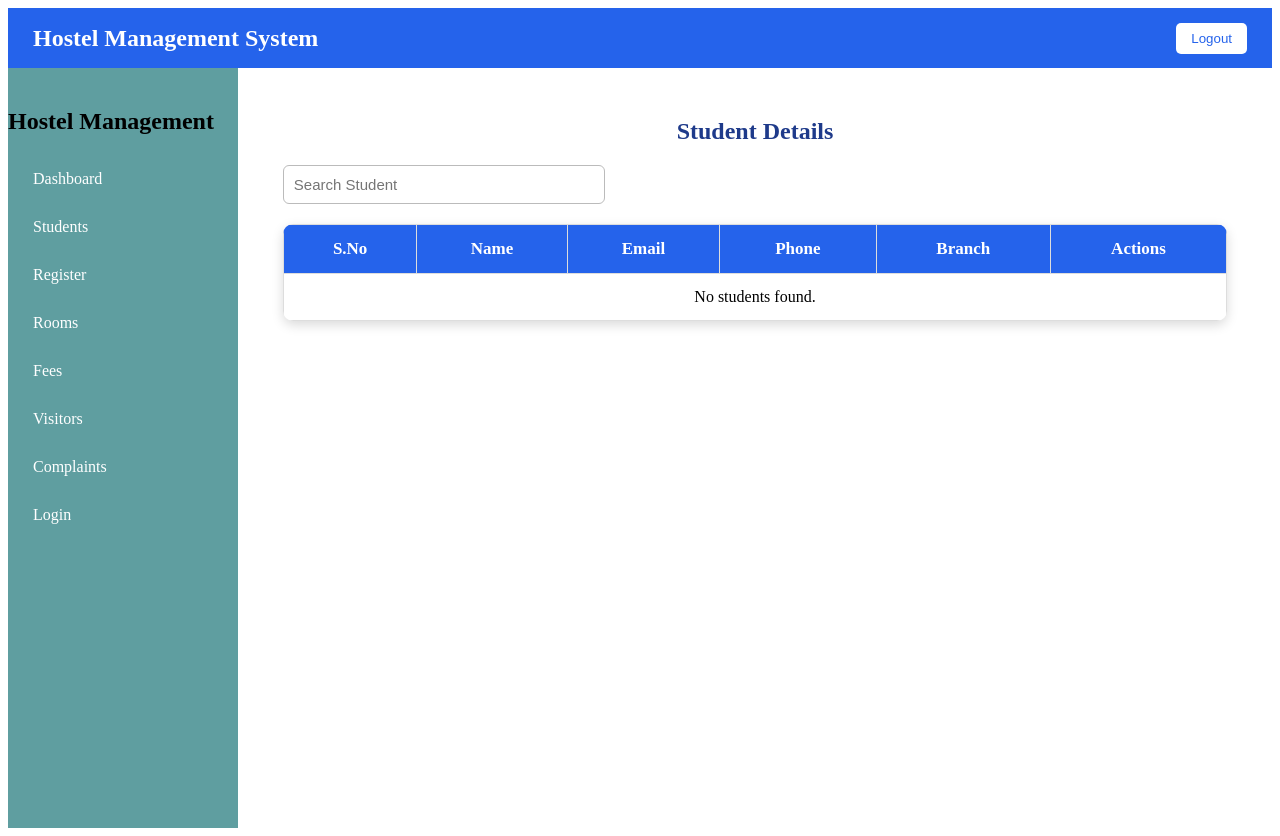
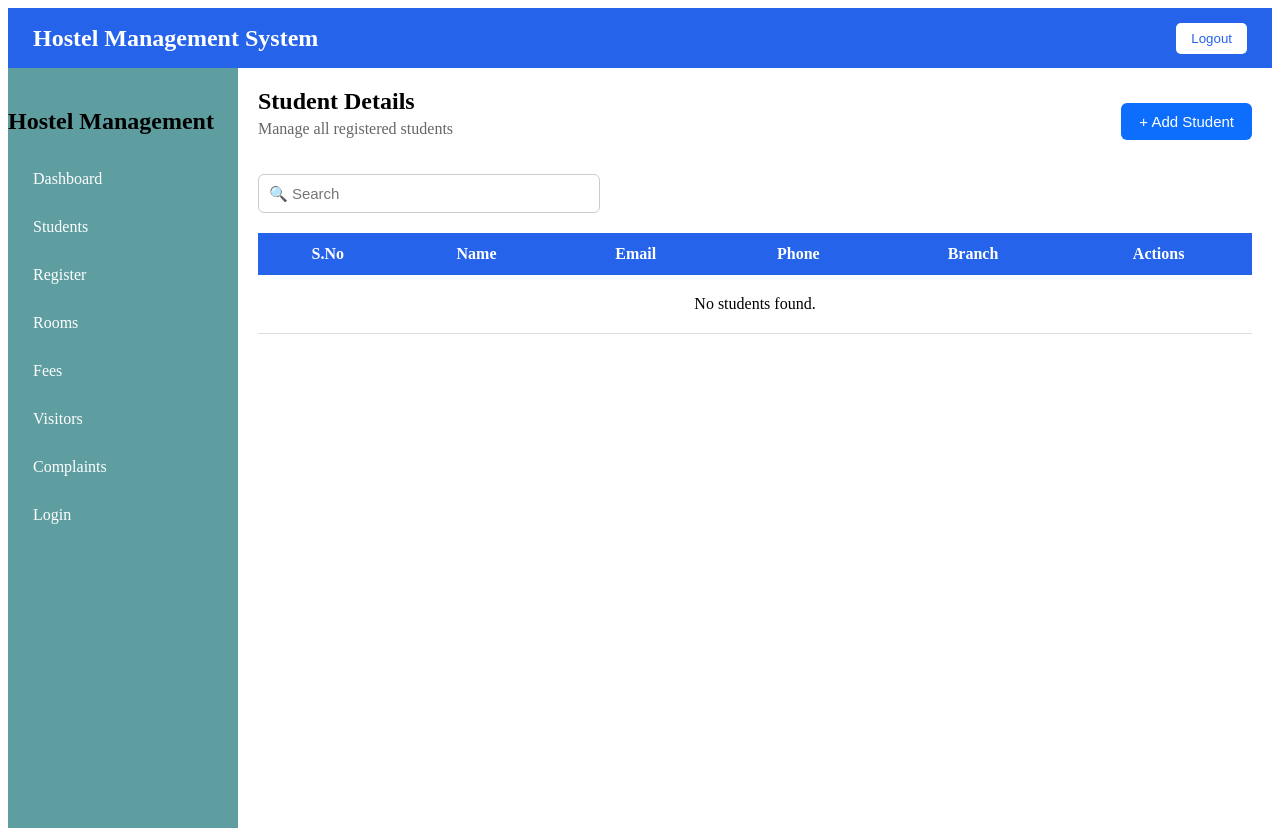
Before and after one commit to tylsaraswathi-gif/Hostel-Management-System, a React (Vite) app: page /students in a window 1280 px wide. Built offline with nearby package versions, Linux system fonts and the light colour scheme.

Commit message:
Updated Student

```diff
--- a/src/pages/Students/Students.css
+++ b/src/pages/Students/Students.css
@@ -1,94 +1,60 @@
-.students-container {
-    width: 95%;
-    margin: 30px auto;
+.top-bar{
+    display:flex;
+    justify-content:space-between;
+    align-items:center;
+    margin-bottom:20px;
 }
 
-.students-container h2 {
-    text-align: center;
-    margin-bottom: 20px;
-    color: #1e3a8a;
+.top-bar h2{
+    margin:0;
 }
 
-.search-box {
-    width: 300px;
-    padding: 10px;
-    margin-bottom: 20px;
-    border: 1px solid #bbb;
-    border-radius: 6px;
-    font-size: 15px;
+.top-bar p{
+    margin-top:5px;
+    color:#666;
 }
 
-.student-table {
-    width: 100%;
-    border-collapse: collapse;
-    background: #fff;
-    border-radius: 10px;
-    overflow: hidden;
-    box-shadow: 0 4px 12px rgba(0,0,0,0.15);
+.add-student-btn{
+    background:#0d6efd;
+    color:#fff;
+    border:none;
+    padding:10px 18px;
+    border-radius:6px;
+    cursor:pointer;
+    font-size:15px;
 }
 
-.student-table th,
-.student-table td {
-    border: 1px solid #ddd;
-    padding: 14px;
-    text-align: center;
+.add-student-btn:hover{
+    background:#0b5ed7;
 }
 
-.student-table th {
-    background: #2563eb;
-    color: white;
-    font-size: 17px;
+.search-container{
+    margin-bottom:20px;
 }
 
-.student-table tr:nth-child(even) {
-    background: #f8fafc;
+.search-box{
+    width:320px;
+    padding:10px;
+    border:1px solid #ccc;
+    border-radius:6px;
+    font-size:15px;
 }
 
-.student-table tr:hover {
-    background: #eef4ff;
+.save-btn{
+    background:#198754;
+    color:#fff;
+    border:none;
+    padding:6px 12px;
+    margin-right:5px;
+    border-radius:5px;
+    cursor:pointer;
 }
 
-/* Buttons */
-
-.view-btn,
-.edit-btn,
-.delete-btn {
-    border: none;
-    padding: 8px 16px;
-    margin: 3px;
-    border-radius: 5px;
-    cursor: pointer;
-    color: white;
-    font-size: 14px;
-    transition: 0.3s;
+.cancel-btn{
+    background:#6c757d;
+    color:#fff;
+    border:none;
+    padding:6px 12px;
+    border-radius:5px;
+    cursor:pointer;
 }
-
-/* View */
-
-.view-btn {
-    background: #0ea5e9;
-}
-
-.view-btn:hover {
-    background: #0284c7;
-}
-
-/* Edit */
-
-.edit-btn {
-    background: #f59e0b;
-}
-
-.edit-btn:hover {
-    background: #d97706;
-}
-
-/* Delete */
-
-.delete-btn {
-    background: #dc2626;
-}
-
-.delete-btn:hover {
-    background: #b91c1c;
-}
--- a/src/pages/Students/Students.jsx
+++ b/src/pages/Students/Students.jsx
@@ -1,4 +1,5 @@
 import { useState, useEffect } from "react";
+import { Link } from "react-router-dom";
 import "./Students.css";
 
 function Students() {
@@ -25,8 +26,10 @@ function Students() {
   };
 
   const deleteStudent = (id) => {
+    if (window.confirm("Are you sure you want to delete this student?")) {
       const updated = students.filter((student) => student.id !== id);
       saveToLocalStorage(updated);
+    }
   };
 
   const editStudent = (student) => {
@@ -52,23 +55,39 @@ function Students() {
   };
 
   const filteredStudents = students.filter((student) =>
-    (student.studentName || "")
+    `${student.studentName} ${student.email} ${student.phone} ${student.branch}`
       .toLowerCase()
-      .includes((search || "").toLowerCase())
+      .includes(search.toLowerCase())
   );
 
   return (
     <div className="students-container">
+      {/* Header */}
+      <div className="top-bar">
+        <div>
           <h2>Student Details</h2>
+          <p>Manage all registered students</p>
+        </div>
 
+        <Link to="/register">
+          <button className="add-student-btn">
+            + Add Student
+          </button>
+        </Link>
+      </div>
+
+      {/* Search Box */}
+      <div className="search-container">
         <input
           type="text"
-        placeholder="Search Student"
+          placeholder="🔍 Search"
           className="search-box"
           value={search}
           onChange={(e) => setSearch(e.target.value)}
         />
+      </div>
 
+      {/* Table */}
       <table className="student-table">
         <thead>
           <tr>
@@ -153,9 +172,21 @@ function Students() {
 
                 <td>
                   {editingId === student.id ? (
-                    <button className="view-btn" onClick={saveStudent}>
+                    <>
+                      <button
+                        className="save-btn"
+                        onClick={saveStudent}
+                      >
                         Save
                       </button>
+
+                      <button
+                        className="cancel-btn"
+                        onClick={() => setEditingId(null)}
+                      >
+                        Cancel
+                      </button>
+                    </>
                   ) : (
                     <>
                       <button
@@ -192,7 +223,12 @@ Branch: ${student.branch}`
             ))
           ) : (
             <tr>
-              <td colSpan="6">No students found.</td>
+              <td
+                colSpan="6"
+                style={{ textAlign: "center", padding: "20px" }}
+              >
+                No students found.
+              </td>
             </tr>
           )}
         </tbody>
```
Lines whose indentation alone changed are shown as unchanged.
